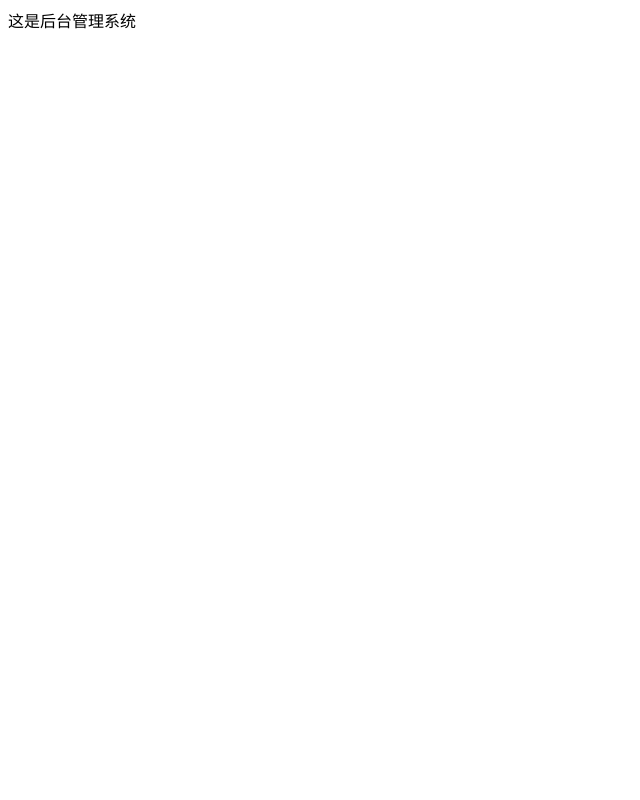
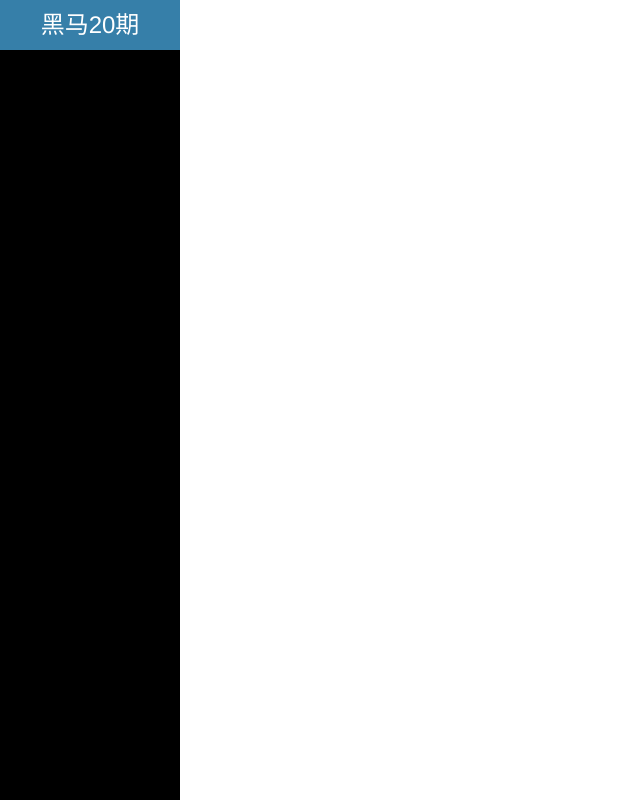
Before and after one commit to zyqzyq1314/letao, a website: page public/back/index.html in a window 1280 px wide. Shown: the whole page, without its empty margins (0-640 px from the left). Drawn offline with Linux system fonts and the light colour scheme.

Commit message:
index侧边栏开始

```diff
--- a/public/back/css/common.css
+++ b/public/back/css/common.css
@@ -8,5 +8,43 @@
 }
 .mt_150 {
   margin-top: 150px;
+}
+html, body {
+  width: 100%;
+  height: 100%;
+}
+/* lvha */
+a:link,
+a:visited,
+a:hover,
+a:active {
+  text-decoration: none;
+}
+* {
+  margin: 0;
+  padding: 0;
+}
+ul {
+  list-style: none;
+}
 
+/* lt侧边*/
+.lt_aside{
+  width: 180px;
+  height: 100%;
+  background-color: #000;
+  position: fixed;
+  top:0;
+  left:0;
 }
+.brand {
+  background-color: #367FA9;
+  height:50px;
+  width:180px;
+  line-height:50px;
+  text-align: center;
+  font-size: 24px;
+}
+.brand a {
+  color: #fff;
+}
--- a/public/back/index.html
+++ b/public/back/index.html
@@ -2,9 +2,28 @@
 <html lang="zh-CN">
 <head>
   <meta charset="UTF-8">
-  <title>后台管理系统</title>
+  <title>乐淘商城</title>
+  <link rel="stylesheet" href="./lib/bootstrap/css/bootstrap.css">
+  <link rel="stylesheet" href="./lib/bootstrap-validator/css/bootstrapValidator.min.css">
+  <link rel="stylesheet" href="./lib/nprogress/nprogress.css">
+  <link rel="stylesheet" href="./css/common.css">
 </head>
 <body>
- <div>这是后台管理系统</div>
+<!--乐淘侧边-->
+ <div class="lt_aside">
+   <div class="brand">
+     <a href="#">黑马20期</a>
+   </div>
+ </div>
+<!--乐淘主体-->
+ <div class="lt_main"></div>
+
+<script src="./lib/jquery/jquery.min.js"></script>
+<script src="./lib/bootstrap/js/bootstrap.min.js"></script>
+<script src="./lib/bootstrap-validator/js/bootstrapValidator.min.js"></script>
+<script src="./lib/nprogress/nprogress.js"></script>
+<script src="js/common.js"></script>
+
+
 </body>
 </html>
--- /dev/null
+++ b/public/back/js/common.js
@@ -0,0 +1,30 @@
+/**
+ * Created by lenovo on 2018/5/9.
+ */
+
+// 希望效果是, 每次ajax提交, 产生进度条, ajax完成, 结束进度条
+/*
+ * ajax 全局事件
+ *   ajaxComplete 只要请求完成就调用 (不管成功或者失败)
+ *   ajaxError 请求失败时调用
+ *   ajaxSuccess 请求成功时调用
+ *
+ *   ajaxSend  请求发送时调用
+ *
+ *   ajaxStart  第一个ajax开始发送的时候调用
+ *   ajaxStop   最后一个ajax结束时调用
+ * */
+// 禁用进度环
+NProgress.configure({ showSpinner: false });
+
+$(document).ajaxStart(function () {
+  //开启进度条
+  NProgress.start();
+})
+$(document).ajaxStop(function() {
+  // 模拟网络环境
+  setTimeout(function() {
+    // 结束进度条
+    NProgress.done();
+  }, 1000);
+});
--- a/public/back2/css/common.css
+++ b/public/back2/css/common.css
@@ -5,8 +5,6 @@
 .mt_150 {
   margin-top: 150px;
 }
-
-
 .panel-title {
   height: 40px;
   line-height: 40px;
```
Also changed, not shown: public/back/login.html (+4 -1 lines).
